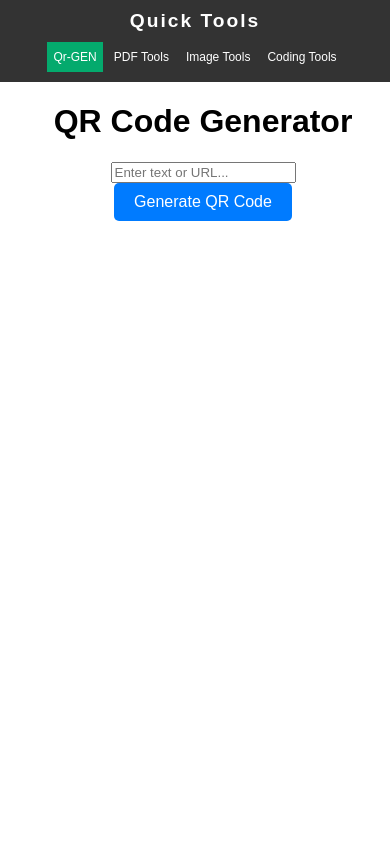
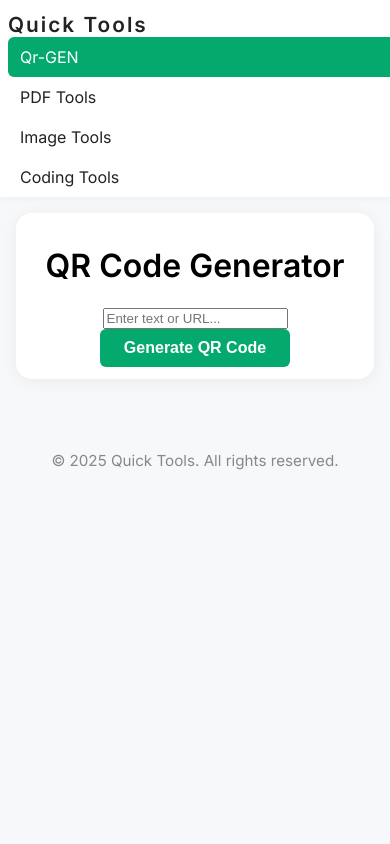
Before and after one commit to Kali452345/Quick_Tools, a Flask app: page / in a window 390 px wide. Run offline with Flask 3, Linux system fonts and the light colour scheme; some libraries are stand-ins or nearby versions.

Commit message:
morden look

```diff
--- a/main.py
+++ b/main.py
@@ -1,6 +1,7 @@
 import logging
 import os
 import uuid
+from rembg import remove
 from logging import exception
 from flask import Flask, render_template, request, abort, send_file
 from pdf2docx import Converter
@@ -424,6 +425,38 @@ def imagecompress():
     except Exception as e:
         return f"Error compressing image: {e}", 500
 
+@app.route('/imageremovebg', methods=['GET', 'POST'])
+def imageremovebg():
+    if request.method == 'GET':
+        return render_template('imageremovebg.html', active_page='imageremovebg')
+    if 'image' not in request.files:
+        return {'success': False, 'error': 'No file uploaded'}, 400
+    file = request.files['image']
+    if file.filename == '':
+        return {'success': False, 'error': 'No selected file'}, 400
+    try:
+        import uuid, tempfile, os
+        input_bytes = file.read()
+        output_bytes = remove(input_bytes)
+        # Save to a temp file with a unique id
+        file_id = str(uuid.uuid4())
+        temp_dir = tempfile.gettempdir()
+        out_path = os.path.join(temp_dir, f'removebg_{file_id}.png')
+        with open(out_path, 'wb') as f:
+            f.write(output_bytes)
+        return {'success': True, 'file_id': file_id}
+    except Exception as e:
+        return {'success': False, 'error': f'Error removing background: {e}'}, 500
+
+@app.route('/download-removed-bg/<file_id>')
+def download_removed_bg(file_id):
+    import os, tempfile
+    temp_dir = tempfile.gettempdir()
+    out_path = os.path.join(temp_dir, f'removebg_{file_id}.png')
+    if not os.path.exists(out_path):
+        return 'File not found', 404
+    return send_file(out_path, mimetype='image/png', as_attachment=True, download_name='no_bg.png')
+
 
 if __name__ == '__main__':
     app.run(host='0.0.0.0', port=5000,debug=True)
--- a/requirements.txt
+++ b/requirements.txt
@@ -4,3 +4,4 @@ pypdf==3.0.1
 qrcode==7.4.2
 Pillow==10.0.1
 Werkzeug==2.3.7
+rembg==2.0.50
--- a/templates/base.html
+++ b/templates/base.html
@@ -4,196 +4,166 @@
     <meta charset="UTF-8">
     <meta name="viewport" content="width=device-width, initial-scale=1.0">
     <title>{% block title %}Quick Tools{% endblock %}</title>
+    <!-- Google Fonts -->
+    <link href="https://fonts.googleapis.com/css2?family=Inter:wght@400;600&display=swap" rel="stylesheet">
     <style>
         body {
             margin: 0;
-            font-family: Arial, Helvetica, sans-serif;
+            font-family: 'Inter', Arial, Helvetica, sans-serif;
+            background: #f6f8fa;
+            min-height: 100vh;
         }
-
         .topnav {
-            overflow: hidden;
-            background-color: #333;
+            background: #fff;
+            box-shadow: 0 2px 8px rgba(0,0,0,0.04);
             display: flex;
             justify-content: flex-start;
             align-items: center;
-            padding: 0 24px;
+            padding: 0 32px;
+            height: 64px;
+            position: sticky;
+            top: 0;
+            z-index: 100;
         }
-
         .nav-title {
-            color: #fff;
+            color: #222;
             font-size: 2rem;
-            font-weight: bold;
+            font-weight: 600;
             letter-spacing: 2px;
+            margin-right: 48px;
         }
-
         .nav-links {
-            margin-left: 80px;
             display: flex;
             gap: 10px;
         }
-
         .nav-links a {
-            color: #f2f2f2;
+            color: #222;
             text-align: center;
-            padding: 14px 16px;
+            padding: 12px 18px;
             text-decoration: none;
-            font-size: 17px;
+            font-size: 1rem;
+            border-radius: 6px;
+            transition: background 0.2s, color 0.2s;
         }
-
         .nav-links a:hover {
-            background-color: #ddd;
-            color: black;
+            background: #e6f4ea;
+            color: #04AA6D;
         }
-
         .nav-links a.active {
-            background-color: #04AA6D;
-            color: white;
+            background: #04AA6D;
+            color: #fff;
         }
-
         .dropdown {
-            float: left;
-            overflow: hidden;
+            position: relative;
         }
-
         .dropdown .dropbtn {
-            font-size: 16px;
+            font-size: 1rem;
             border: none;
             outline: none;
-            color: white;
-            padding: 14px 16px;
-            background-color: inherit;
+            color: #222;
+            padding: 12px 18px;
+            background: none;
             font-family: inherit;
             margin: 0;
+            border-radius: 6px;
+            transition: background 0.2s, color 0.2s;
         }
-
-        .navbar a:hover, .dropdown:hover .dropbtn {
-            background-color: #ddd;
-            color: black;
+        .dropdown .dropbtn:hover, .dropdown .dropbtn:focus {
+            background: #e6f4ea;
+            color: #04AA6D;
         }
-
         .dropdown-content {
             display: none;
             position: absolute;
-            background-color: #f9f9f9;
-            min-width: 160px;
-            box-shadow: 0px 8px 16px 0px rgba(0,0,0,0.2);
-            z-index: 1;
+            background: #fff;
+            min-width: 180px;
+            box-shadow: 0 4px 16px rgba(0,0,0,0.08);
+            border-radius: 8px;
+            top: 48px;
+            left: 0;
+            z-index: 10;
         }
-
         .dropdown-content a {
-            float: none;
-            color: black;
-            padding: 12px 16px;
+            color: #222;
+            padding: 12px 18px;
             text-decoration: none;
             display: block;
-            text-align: left;
+            border-radius: 6px;
         }
-
         .dropdown-content a:hover {
-            background-color: #ddd;
+            background: #e6f4ea;
+            color: #04AA6D;
         }
-
-        .dropdown:hover .dropdown-content {
+        .dropdown:hover .dropdown-content, .dropdown.active .dropdown-content {
             display: block;
         }
-
+        .container {
+            max-width: 900px;
+            margin: 32px auto 0 auto;
+            padding: 24px;
+            background: #fff;
+            border-radius: 16px;
+            box-shadow: 0 2px 16px rgba(0,0,0,0.06);
+        }
         .my-button {
-            background-color: #007bff;
-            color: white;
-            padding: 10px 20px;
+            background: #04AA6D;
+            color: #fff;
+            padding: 10px 24px;
             border: none;
-            border-radius: 5px;
-            font-family: Arial, sans-serif;
-            font-size: 16px;
+            border-radius: 6px;
+            font-size: 1rem;
+            font-weight: 600;
             cursor: pointer;
-            transition: background-color 0.3s ease;
+            transition: background 0.2s;
         }
-
         .my-button:hover {
-            background-color: #0056b3;
+            background: #038e5a;
         }
-
         .my-button:active {
-            background-color: #004085;
+            background: #026c45;
         }
-
+        footer {
+            margin-top: 48px;
+            padding: 24px 0 12px 0;
+            text-align: center;
+            color: #888;
+            font-size: 0.95rem;
+        }
         {% block extra_css %}{% endblock %}
-/* Mobile responsive styles */
-@media screen and (max-width: 768px) {
+        @media screen and (max-width: 900px) {
+            .container {
+                margin: 16px;
+                padding: 12px;
+            }
+        }
+        @media screen and (max-width: 600px) {
             .topnav {
                 flex-direction: column;
-        padding: 10px;
+                align-items: flex-start;
+                height: auto;
+                padding: 0 8px;
             }
-
             .nav-title {
-        font-size: 1.5rem;
-        margin-bottom: 10px;
+                font-size: 1.3rem;
+                margin: 12px 0 0 0;
             }
-
             .nav-links {
-        margin-left: 0;
-        flex-wrap: wrap;
-        justify-content: center;
-        gap: 5px;
+                flex-direction: column;
+                width: 100%;
+                gap: 0;
             }
-
             .nav-links a, .dropdown .dropbtn {
-        padding: 10px 8px;
-        font-size: 14px;
+                width: 100%;
+                text-align: left;
+                padding: 10px 12px;
             }
-
             .dropdown-content {
                 position: static;
-        display: block;
+                min-width: 100%;
                 box-shadow: none;
-        background-color: #444;
-        min-width: auto;
-        margin-top: 5px;
-    }
-
-    .dropdown-content a {
-        color: white;
-        background-color: #444;
-        padding: 8px 12px;
-    }
-
-    .dropdown-content a:hover {
-        background-color: #555;
-    }
-
-    /* Hide dropdown content by default on mobile */
-    .dropdown-content {
-        display: none;
-    }
-
-    /* Show dropdown when clicked */
-    .dropdown.active .dropdown-content {
-        display: block;
-    }
-
-    /* Make dropdown button clickable on mobile */
-    .dropdown .dropbtn {
-        cursor: pointer;
+                border-radius: 0;
             }
         }
-
-/* For very small screens */
-@media screen and (max-width: 480px) {
-    .nav-title {
-        font-size: 1.2rem;
-    }
-
-    .nav-links a, .dropdown .dropbtn {
-        padding: 8px 6px;
-        font-size: 12px;
-    }
-
-    .dropdown-content a {
-        padding: 6px 10px;
-        font-size: 12px;
-    }
-}
-
     </style>
 </head>
 <body>
@@ -202,9 +172,7 @@
         <div class="nav-links">
             <a {% if active_page == 'qr-gen' %}class="active"{% endif %} href="/">Qr-GEN</a>
             <div class="dropdown">
-                <button class="dropbtn">PDF Tools
-                    <i class="fa fa-caret-down"></i>
-                </button>
+                <button class="dropbtn">PDF Tools</button>
                 <div class="dropdown-content">
                     <a {% if active_page == 'pdftoword' %}class="active"{% endif %} href="/pdftoword">Pdf to Word</a>
                     <a {% if active_page == 'wordtopdf' %}class="active"{% endif %} href="/wordtopdf">Word to Pdf</a>
@@ -214,45 +182,37 @@
                 </div>
             </div>
             <div class="dropdown">
-                <button class="dropbtn">Image Tools
-                    <i class="fa fa-caret-down"></i>
-                </button>
+                <button class="dropbtn">Image Tools</button>
                 <div class="dropdown-content">
                     <a {% if active_page == 'imageconvert' %}class="active"{% endif %} href="/imageconvert">Image Converter</a>
                     <a {% if active_page == 'imagecompress' %}class="active"{% endif %} href="/imagecompress">Image Compressor</a>
-
+                    <a {% if active_page == 'imageremovebg' %}class="active"{% endif %} href="/imageremovebg">Background Remover</a>
                 </div>
             </div>
             <div class="dropdown">
-                <button class="dropbtn">Coding Tools
-                    <i class="fa fa-caret-down"></i>
-                </button>
+                <button class="dropbtn">Coding Tools</button>
                 <div class="dropdown-content">
                     <a {% if active_page == 'codeeditor' %}class="active"{% endif %} href="/codeeditor">Code Editor</a>
                 </div>
             </div>
         </div>
-
     </div>
-
-    <div style="padding-left:16px">
+    <div class="container">
         {% block content %}{% endblock %}
     </div>
+    <footer>
+        &copy; {{ 2025 }} Quick Tools. All rights reserved.
+    </footer>
     <script>
     // Mobile dropdown functionality
     document.addEventListener('DOMContentLoaded', function() {
         const dropdowns = document.querySelectorAll('.dropdown');
-
         dropdowns.forEach(dropdown => {
             const dropbtn = dropdown.querySelector('.dropbtn');
-
             dropbtn.addEventListener('click', function(e) {
-            // On mobile, toggle the dropdown
                 if (window.innerWidth <= 768) {
                     e.preventDefault();
                     dropdown.classList.toggle('active');
-
-                // Close other dropdowns
                     dropdowns.forEach(otherDropdown => {
                         if (otherDropdown !== dropdown) {
                             otherDropdown.classList.remove('active');
@@ -261,8 +221,6 @@ document.addEventListener('DOMContentLoaded', function() {
                 }
             });
         });
-
-    // Close dropdowns when clicking outside
         document.addEventListener('click', function(e) {
             if (!e.target.closest('.dropdown')) {
                 dropdowns.forEach(dropdown => {
@@ -272,6 +230,5 @@ document.addEventListener('DOMContentLoaded', function() {
         });
     });
     </script>
-
 </body>
 </html>
```
Also changed, not shown: 001-lesson-what-is-javascript.js (added, +28 -0 lines), 001-test-javascript.html (added, +21 -0 lines), 003-lesson-functions.html (added, +36 -0 lines), 004-lesson-dom-interaction.html (added, +30 -0 lines), 005-exercise-simple-calculator.html (added, +48 -0 lines), 006-lesson-canvas-basics.html (added, +35 -0 lines), 007-interactive-canvas.html (added, +59 -0 lines), templates/imageremovebg.html (added, +59 -0 lines). Lines whose indentation alone changed are shown as unchanged.
